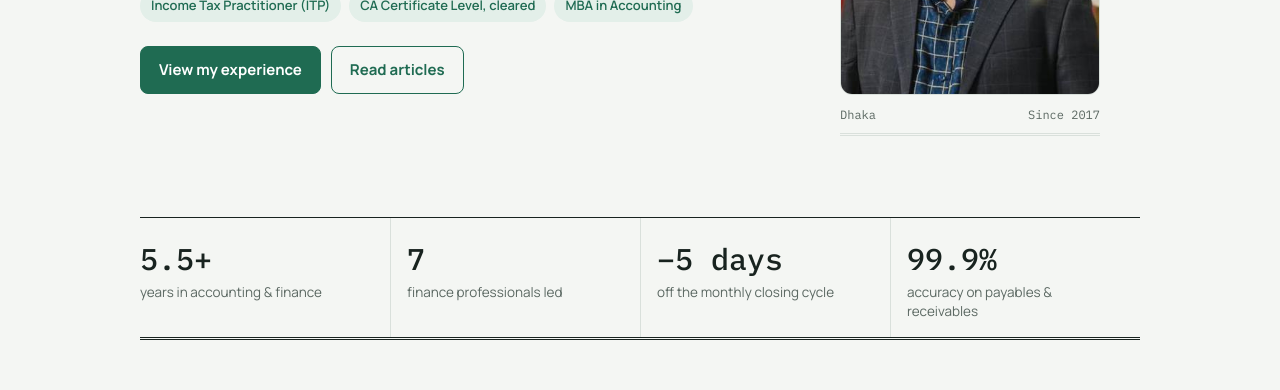
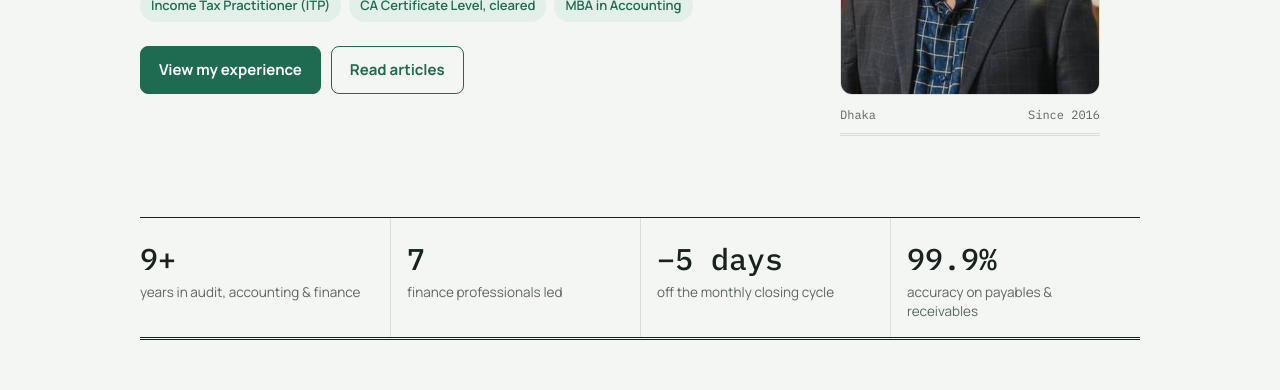
Before and after one commit to nurul8646/nurul8646.github.io, a Jekyll site: the page built from index.html, in a window 1280 px wide and 900 px high. Shown: the part 374-764 px from the top of the window. Built offline with Jekyll 4.4.1, drawn with Linux system fonts in a browser that asks for light colours.

Commit message:
Update index.html

```diff
--- a/index.html
+++ b/index.html
@@ -19,12 +19,12 @@ title: Home
   </div>
   <figure class="portrait">
     <img src="{{ '/assets/img/nurul.jpg' | relative_url }}" alt="Portrait of Nurul Islam" width="191" height="239">
-    <figcaption><span>Dhaka</span><span>Since 2017</span></figcaption>
+    <figcaption><span>Dhaka</span><span>Since 2016</span></figcaption>
   </figure>
 </section>
 
 <section class="figs" aria-label="Career figures">
-  <div class="fig"><b>5.5+</b><small>years in accounting &amp; finance</small></div>
+  <div class="fig"><b>9+</b><small>years in audit, accounting &amp; finance</small></div>
   <div class="fig"><b>7</b><small>finance professionals led</small></div>
   <div class="fig"><b>−5 days</b><small>off the monthly closing cycle</small></div>
   <div class="fig"><b>99.9%</b><small>accuracy on payables &amp; receivables</small></div>
```
